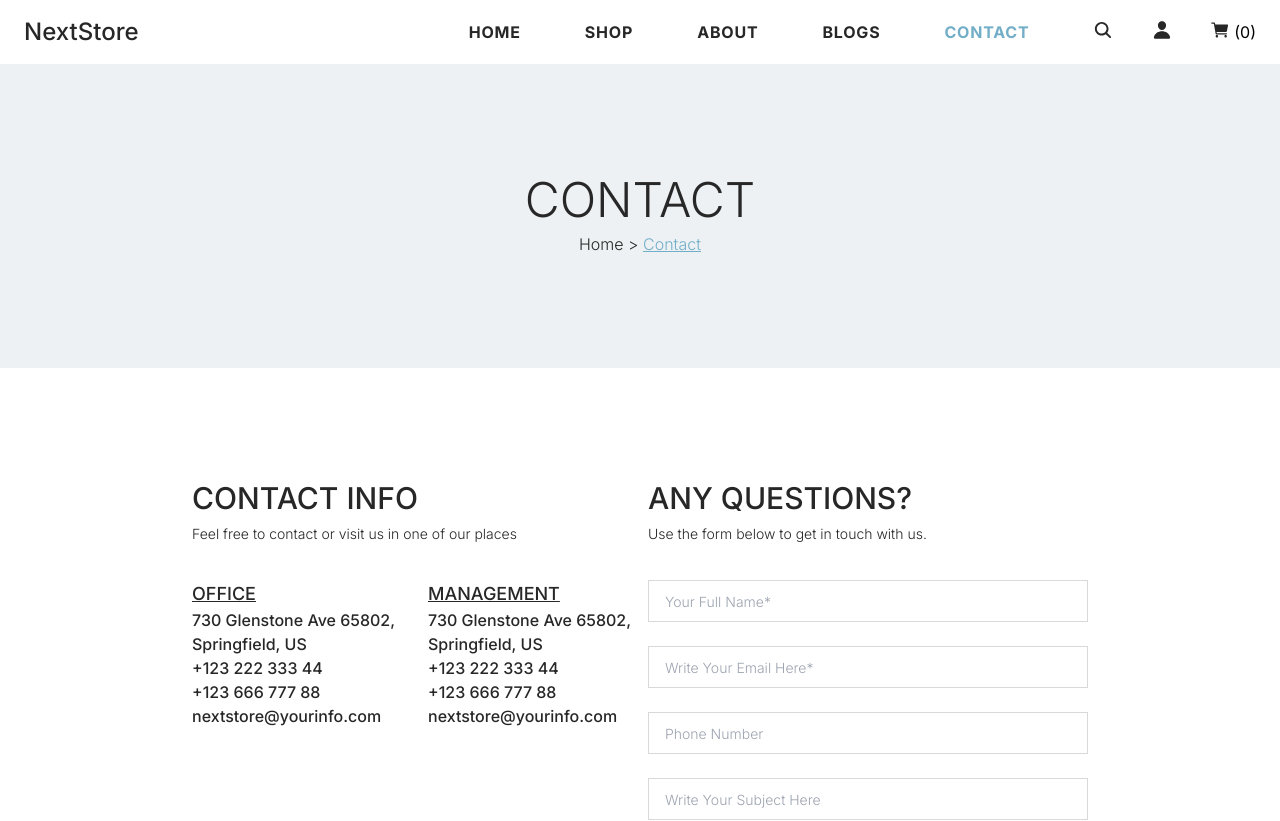
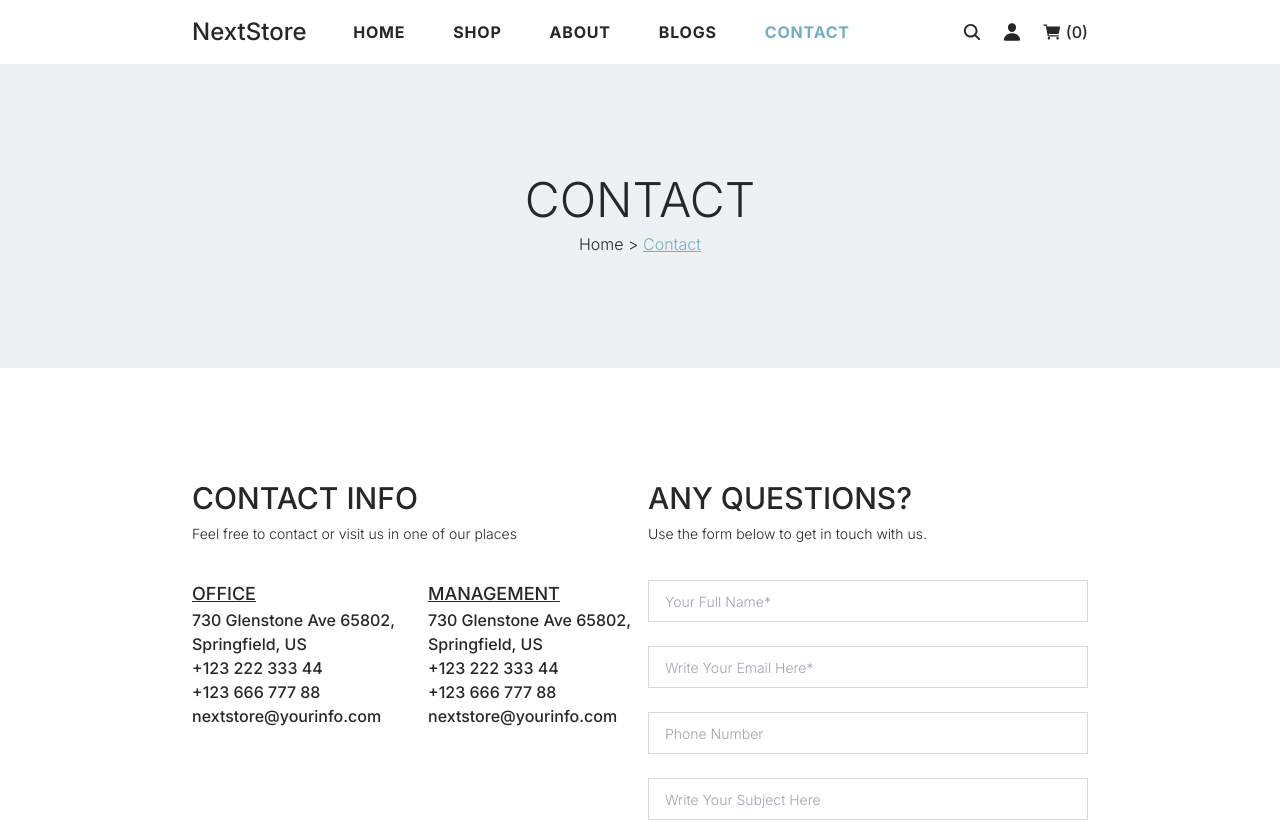
Before and after one commit to mbartos00/next-shop, a Next.js app: page /contact in a window 1280 px wide. Shown: the top 821 px of the page. Built offline with nearby package versions, Linux system fonts and the light colour scheme.

Commit message:
fix styles

```diff
--- a/src/app/components/Navbar/NavMenu.tsx
+++ b/src/app/components/Navbar/NavMenu.tsx
@@ -24,7 +24,7 @@ const NavMenu = () => {
         isMenuOpen && isMobile ? 'translate-x-0 opacity-100' : '-translate-x-full opacity-0'
       }`}
     >
-      <ul className='flex flex-col gap-2 md:flex-row md:gap-[5vw]'>
+      <ul className='flex flex-col gap-2 md:flex-row md:gap-8 xl:gap-12'>
         {navLinks.map((link) => (
           <li
             className={`text-base font-bold tracking-wider  ${
@@ -38,7 +38,7 @@ const NavMenu = () => {
           </li>
         ))}
       </ul>
-      <div className='mt-4 flex gap-4 md:ml-[5vw] md:mt-0 md:gap-[3vw] '>
+      <div className='mt-4 flex items-center gap-4 md:ml-8 md:mt-0 xl:ml-28 xl:gap-5'>
         <Image
           style={{ width: '20px', height: '20px' }}
           src={'/searchIcon.svg'}
@@ -49,7 +49,7 @@ const NavMenu = () => {
         <Link onClick={onLinkClick} href={'/profile'}>
           <Image src='/userIcon.svg' alt='cart icon' width={20} height={20} />
         </Link>
-        <Link onClick={onLinkClick} href={'/cart'} className='flex gap-1'>
+        <Link onClick={onLinkClick} href={'/cart'} className='flex items-center gap-1'>
           <Image
             src='/cartIcon.svg'
             style={{ width: 'auto', height: '20px' }}
@@ -57,7 +57,7 @@ const NavMenu = () => {
             width={25}
             height={0}
           />
-          <span>({cart.length || 0})</span>
+          <span className=' font-medium text-primary'>({cart.length || 0})</span>
         </Link>
       </div>
     </nav>
--- a/src/app/components/Navbar/Navbar.tsx
+++ b/src/app/components/Navbar/Navbar.tsx
@@ -9,7 +9,7 @@ const Navbar = () => {
   const windowWidth = useWindowWidth();
   const isMobile = isMobileWidth(windowWidth!);
   return (
-    <div className='flex items-center justify-between bg-white px-4 py-4 xl:px-6'>
+    <div className='flex items-center justify-between bg-white px-4 py-4 xl:px-[15vw]'>
       <Link className='text-2xl font-medium text-primary ' href={'/'}>
         NextStore
       </Link>
```
